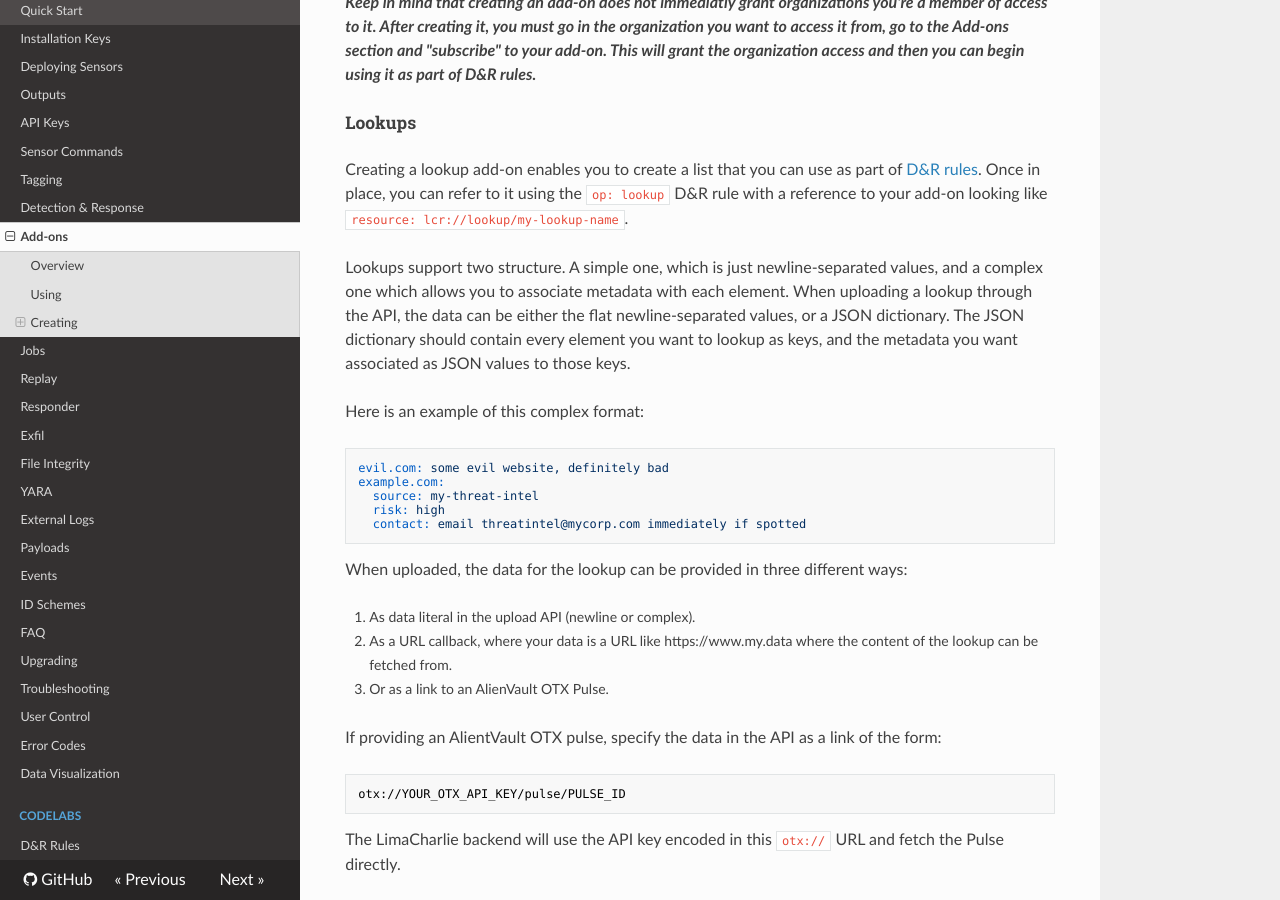
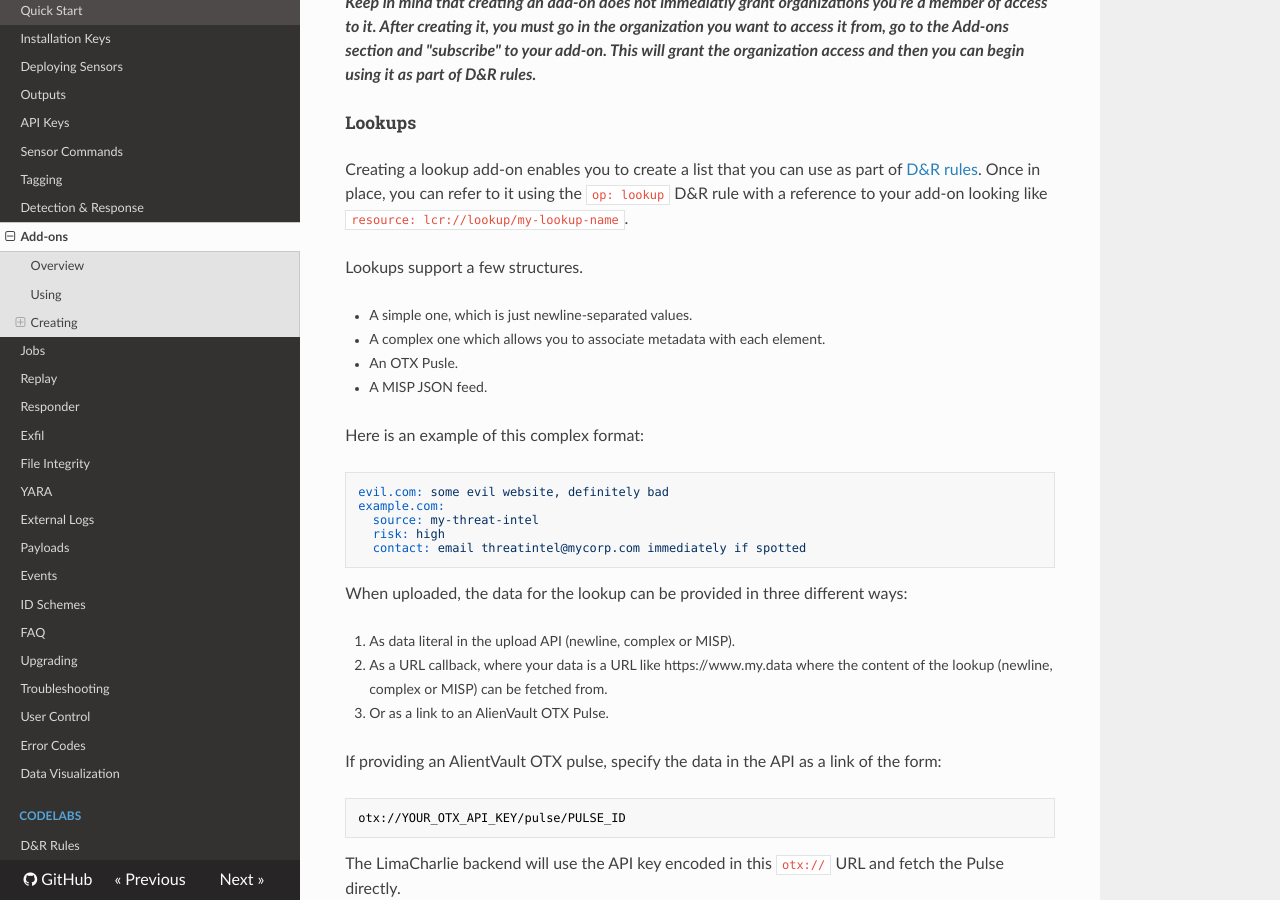
Before and after one commit to refractionPOINT/lce_doc, an MkDocs documentation site: the page built from docs/user_addons.md, in a window 1280 px wide and 900 px high, scrolled down 1669 px. Built offline with MkDocs 1.6.1, drawn with Linux system fonts in a browser that asks for light colours; nearby versions of some CDN libraries; old or Windows-style settings are respelled for this version of MkDocs.

Commit message:
Adding doc on new MISP support.

````diff
--- a/docs/user_addons.md
+++ b/docs/user_addons.md
@@ -68,11 +68,12 @@ Creating a lookup add-on enables you to create a list that you can use as part o
 Once in place, you can refer to it using the `op: lookup` D&R rule with a reference to your add-on looking
 like `resource: lcr://lookup/my-lookup-name`.
 
-Lookups support two structure. A simple one, which is just newline-separated values, and a complex one
-which allows you to associate metadata with each element. When uploading a lookup through the API, the
-data can be either the flat newline-separated values, or a JSON dictionary. The JSON dictionary should
-contain every element you want to lookup as keys, and the metadata you want associated as JSON values
-to those keys.
+Lookups support a few structures.
+
+* A simple one, which is just newline-separated values.
+* A complex one which allows you to associate metadata with each element.
+* An OTX Pusle.
+* A MISP JSON feed.
 
 Here is an example of this complex format:
 ```yaml
@@ -85,8 +86,8 @@ example.com:
 
 When uploaded, the data for the lookup can be provided in three different ways:
 
-1. As data literal in the upload API (newline or complex).
-1. As a URL callback, where your data is a URL like https://www.my.data where the content of the lookup can be fetched from.
+1. As data literal in the upload API (newline, complex or MISP).
+1. As a URL callback, where your data is a URL like https://www.my.data where the content of the lookup (newline, complex or MISP) can be fetched from.
 1. Or as a link to an AlienVault OTX Pulse.
 
 If providing an AlientVault OTX pulse, specify the data in the API as a link of the form:
````
